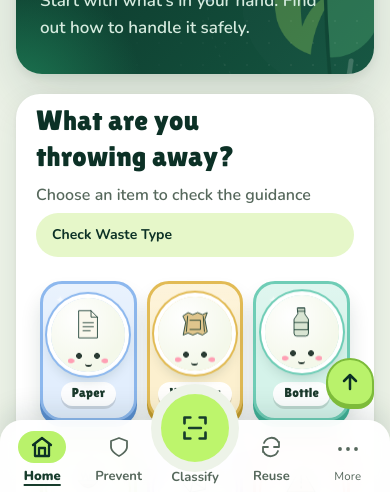
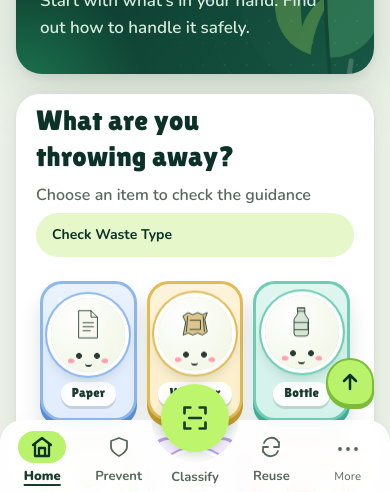
Before and after one commit to secre-alt/HIPOS, a website with bundled scripts: page pwa/index.html in a window 390 px wide. Shown: the part 350-842 px from the top of the page. Built offline with nearby package versions, Linux system fonts and the light colour scheme.

Commit message:
removed the solid backing around Classify and added a transparent curved cutout, so the lime button floats above the bar like your reference.

```diff
--- a/pwa/styles/field-guide.css
+++ b/pwa/styles/field-guide.css
@@ -129,9 +129,23 @@
     position: fixed; inset: auto 0 0; z-index: 25; display: grid;
     grid-template-columns: repeat(5, minmax(0, 1fr)); gap: 0;
     padding: 0 4px env(safe-area-inset-bottom); max-height: none; overflow: visible;
-    border: 0; border-radius: 22px 22px 0 0; background: #ffffffee;
-    backdrop-filter: blur(12px); box-shadow: 0 -8px 28px #0c312620;
+    border: 0; border-radius: 22px 22px 0 0; background: transparent;
+    isolation: isolate;
+    --mobile-nav-surface: #ffffffee;
+    --mobile-nav-shadow: #0c312620;
     opacity: 1; visibility: visible; pointer-events: auto;
+  }
+  nav.mobile-bottom-nav::before {
+    content: "";
+    position: absolute;
+    inset: 0;
+    z-index: -1;
+    border-radius: inherit;
+    background: var(--mobile-nav-surface);
+    backdrop-filter: blur(12px);
+    box-shadow: 0 -8px 28px var(--mobile-nav-shadow);
+    mask-image: radial-gradient(circle 44px at 50% -2px, transparent 43px, #000 44px);
+    pointer-events: none;
   }
   .mobile-bottom-nav > a, .mobile-bottom-nav .mobile-more > button {
     display: flex; flex-direction: column; align-items: center; justify-content: center;
@@ -149,12 +163,12 @@
   #mobile-more-toggle[aria-expanded=true]:not(.is-current) > svg { background: var(--leaf-soft); color: var(--ink); }
   .mobile-bottom-nav > a[aria-current=page] > span:last-child,
   #mobile-more-toggle.is-current > span { text-decoration: underline; text-decoration-thickness: 2px; text-underline-offset: 4px; }
-  .mobile-classify[aria-current=page] .classify-disc { outline: 2px solid var(--green); outline-offset: -14px; }
+  .mobile-classify[aria-current=page] .classify-disc { outline: 2px solid var(--green); outline-offset: -5px; }
   :root[data-theme=dark] .mobile-classify[aria-current=page] .classify-disc { outline-color: #173d2c; }
   .mobile-bottom-nav a::after { display: none; }
   .mobile-bottom-nav svg { flex-shrink: 0; width: 24px; height: 24px; fill: none; stroke: currentColor; stroke-width: 1.8; stroke-linecap: round; stroke-linejoin: round; }
   .mobile-bottom-nav > a.mobile-classify { justify-content: flex-end; position: relative; padding-top: 48px; }
-  .classify-disc { position: absolute; top: -36px; display: grid; place-items: center; width: 68px; height: 68px; border: 10px solid #edf3e8; box-sizing: content-box; border-radius: 50%; background: #bdf56c; color: #173d2c; }
+  .classify-disc { position: absolute; top: -36px; display: grid; place-items: center; width: 68px; height: 68px; border: 0; box-sizing: border-box; box-shadow: 0 3px 10px #0c312624; border-radius: 50%; background: #bdf56c; color: #173d2c; }
   .classify-disc svg { width: 28px; height: 28px; stroke-width: 2.3; }
   .mobile-more { position: relative; min-width: 0; }
   #mobile-more-panel { position: absolute; bottom: calc(100% + 12px); right: 4px; width: 180px; padding: 6px; border: 1px solid var(--line); border-radius: 16px; background: var(--surface); box-shadow: 0 8px 28px #0004; }
@@ -162,8 +176,7 @@
   #mobile-more-panel a { display: flex; align-items: center; min-height: 48px; padding: 8px 14px; margin: 0; border-radius: 10px; color: var(--ink); font-size: .95rem; text-decoration: none; }
   #mobile-more-panel a:is(:hover, [aria-current=page]) { background: var(--leaf); color: var(--green-deep); }
   .mobile-bottom-nav :is(a, button):focus-visible { outline: 2px solid var(--green); outline-offset: -3px; }
-  :root[data-theme=dark] nav.mobile-bottom-nav { background: #0f1f19ee; box-shadow: 0 -8px 28px #0008; }
-  :root[data-theme=dark] .classify-disc { border-color: #0f1f19; }
+  :root[data-theme=dark] nav.mobile-bottom-nav { --mobile-nav-surface: #0f1f19ee; --mobile-nav-shadow: #0008; }
   #menu-toggle { display: none; }
   .reuse-art {
     width: 80px;
```
